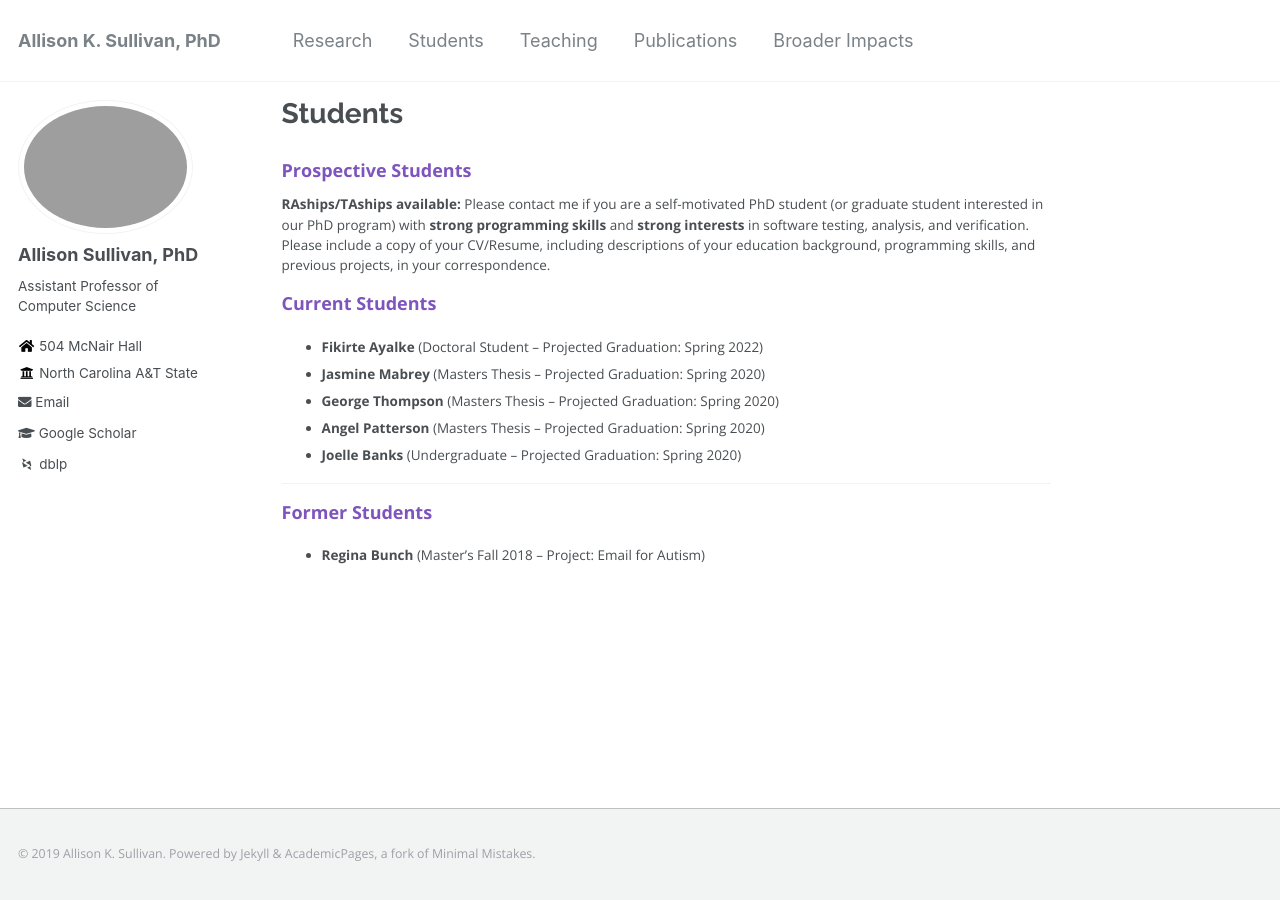
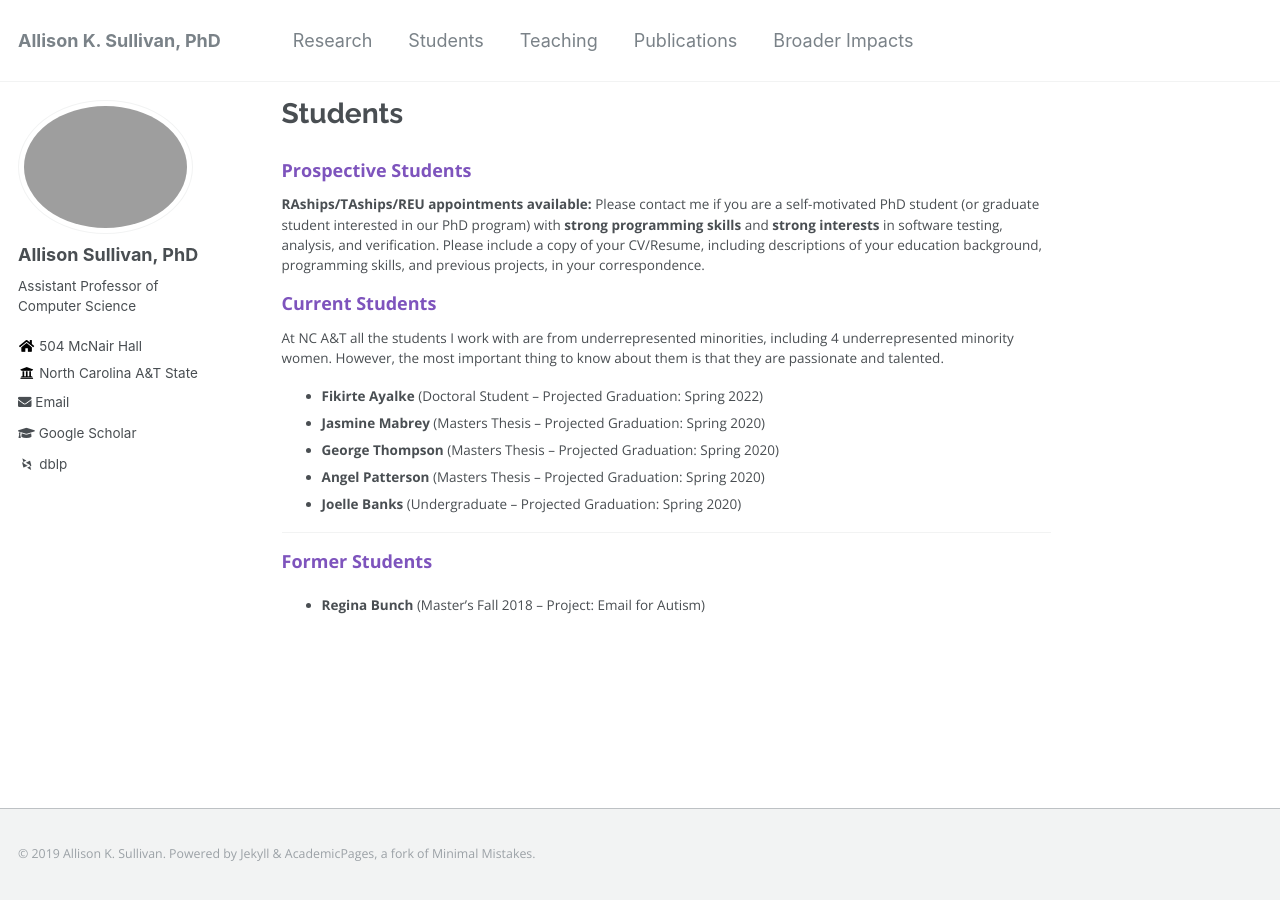
Before and after one commit to Allisonius/allisonius.github.io, a Jekyll site: the page built from _pages/students.md, in a window 1280 px wide. Built offline with Jekyll 4.4.1, drawn with Linux system fonts in a browser that asks for light colours; some web fonts are replaced.

Commit message:
Update students.md

```diff
--- a/_pages/students.md
+++ b/_pages/students.md
@@ -6,10 +6,12 @@ author_profile: true
 
 ### Prospective Students
 
-**RAships/TAships available:** Please contact me if you are a self-motivated PhD student (or graduate student interested in our PhD program) with **strong programming skills** and **strong interests** in software testing, analysis, and verification. Please include a copy of your CV/Resume, including descriptions of your education background, programming skills, and previous projects, in your correspondence.
+**RAships/TAships/REU appointments available:** Please contact me if you are a self-motivated PhD student (or graduate student interested in our PhD program) with **strong programming skills** and **strong interests** in software testing, analysis, and verification. Please include a copy of your CV/Resume, including descriptions of your education background, programming skills, and previous projects, in your correspondence.
 
 
 ### Current Students
+
+At NC A&T all the students I work with are from underrepresented minorities, including 4 underrepresented minority women. However, the most important thing to know about them is that they are passionate and talented.
 
 * **Fikirte Ayalke** (Doctoral Student -- Projected Graduation: Spring 2022)
 * **Jasmine Mabrey** (Masters Thesis -- Projected Graduation: Spring 2020)
```
